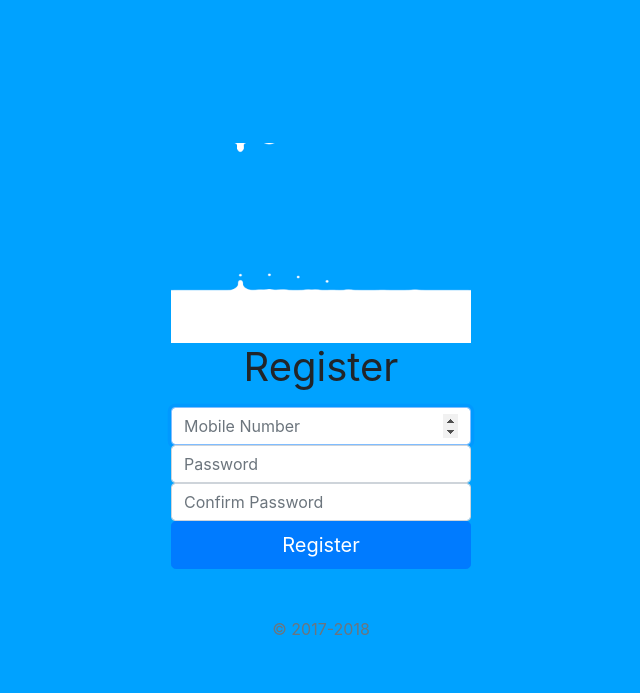
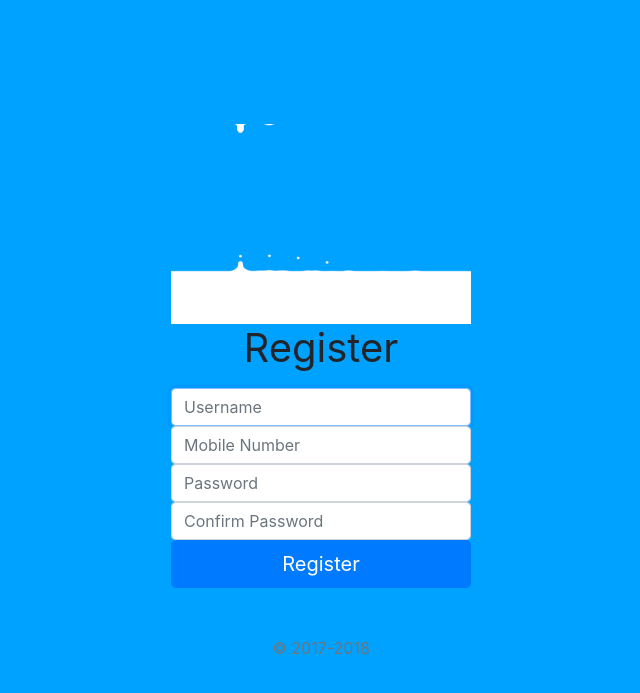
Before and after one commit to rsahu609/sih, a PHP site: page /register.php in a window 1280 px wide. Shown: the top 693 px of the page, without its empty margins (319-959 px from the left). Run offline with PHP 8.4, Linux system fonts and the light colour scheme.

Commit message:
minor modification and adding username field to register

```diff
--- a/header.php
+++ b/header.php
@@ -1,4 +1,4 @@
-
+<div class='header'>
 <nav class="navbar navbar-expand-lg navbar-light bg-light">
   <a class="navbar-brand" href="#">Aprakshan</a>
   <button class="navbar-toggler" type="button" data-toggle="collapse" data-target="#navbarSupportedContent" aria-controls="navbarSupportedContent" aria-expanded="false" aria-label="Toggle navigation">
@@ -38,3 +38,4 @@
     </form>
   </div>
 </nav>
+</div>
--- a/login.php
+++ b/login.php
@@ -19,6 +19,7 @@
   <body class="text-center fluid-bg">
   <!-- Including Header file for navigation-------------------------------->
    <?php include('header.php');?>
+  <!-- Header file end ---------------------------------------------------->
     <form class="form-signin">
       <img class="md-4" id="fluid-gif" src="img/fluid%20drop.gif" alt="Fluid Drop Image" width="300" height="200">
       <h1 class=" mb-3 font-weight-normal">Log In</h1>
@@ -34,7 +35,7 @@
     <script>
     $('.form-signin').on('submit' , function (e) {
         e.preventDefault();
-         $('#error-message').fadeOut();
+        $('#error-message').fadeOut();
         $.ajax(
         {
             url: 'api/login.php',
--- a/register.php
+++ b/register.php
@@ -20,8 +20,11 @@
     <form class="form-register">
       <img class="md-4" src="img/fluid%20drop.gif" alt="Preloader" width="300" height="200">
       <h1 class=" mb-3 font-weight-normal">Register</h1>
+      <label for="username" class="sr-only">Username</label>
+      <input type="text" id="username" class="form-control" placeholder="Username" required autofocus>
+
       <label for="phone" class="sr-only">Phone Number</label>
-      <input type="number" id="number" class="form-control" placeholder="Mobile Number" required autofocus>
+      <input type="number" id="number" class="form-control" placeholder="Mobile Number" required>
 
       <label for="inputPassword" class="sr-only">Password</label>
       <input type="password" id="password" class="form-control" placeholder="Password" required>
@@ -30,7 +33,7 @@
       <input type="password" id="confpass" class="form-control" placeholder="Confirm Password" required>
 
       <button class="btn btn-lg btn-primary btn-block" type="submit">Register</button>
-      <p id="error-message" class="text-danger" style="display:none">Please check username and password</p>
+      <p id="error-message" class="text-danger" style="display:none">Password Entered must be same</p>
       <p class="mt-5 mb-3 text-muted">&copy; 2017-2018</p>
     </form>
     <script src="js/jquery-2.2.4.js"></script>
@@ -38,6 +41,7 @@
       $('.form-register').on('submit' , function (e) {
         e.preventDefault();
          $('#error-message').fadeOut();
+        if($('#password') == $('#confpass')){
         $.ajax(
         {
             url: 'api/register.php',
@@ -52,10 +56,12 @@
         }).done(function(response){
             if(response.status == 'SUCCESS') {
                 document.location = 'index.php';
-            } else {
+            }
+        })
+        }
+        else {
                 $('#error-message').fadeIn();
             }
-        })
     });
     </script>
   </body>
```
